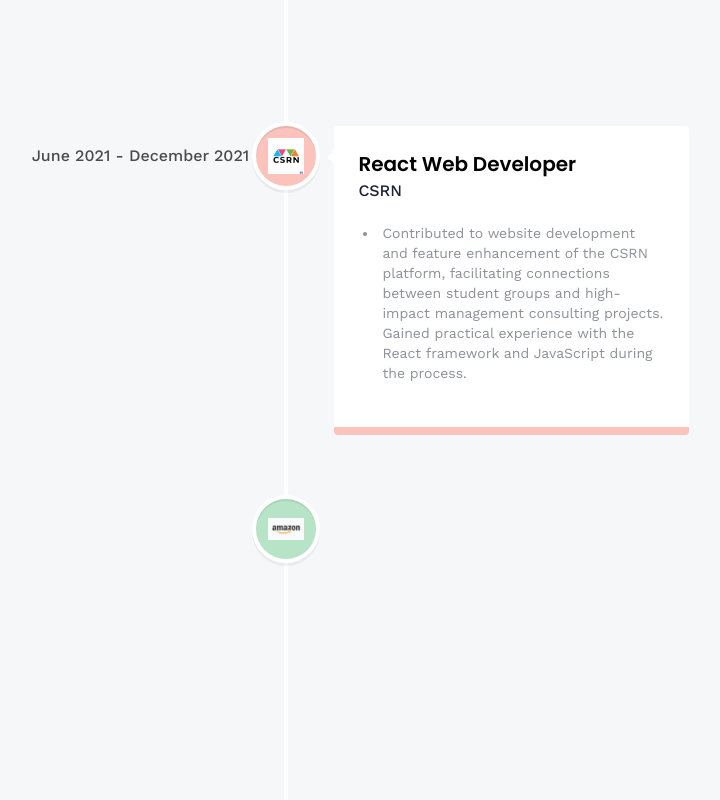
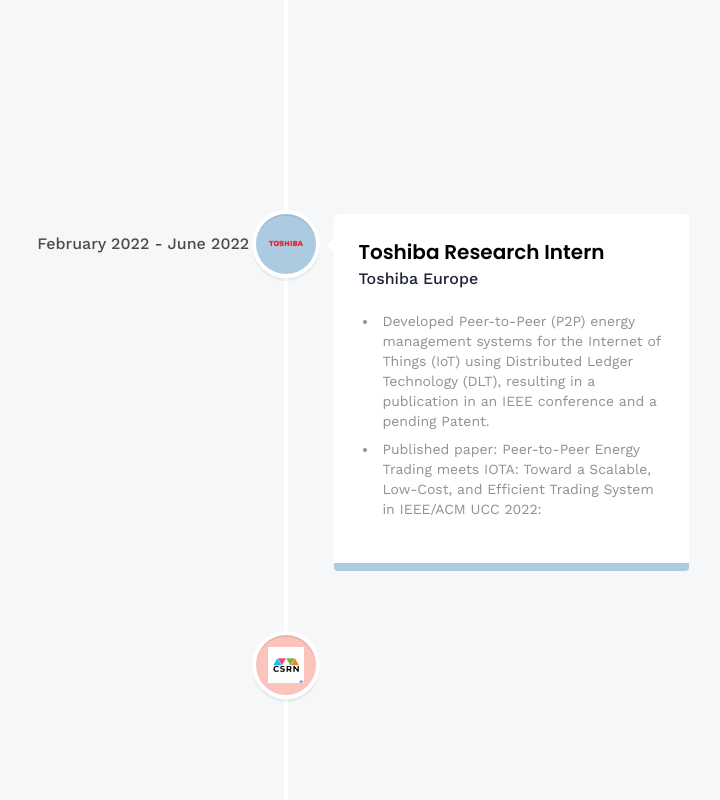
Before and after one commit to CMullaney01/Portfolio, a React (Vite) app: page /about in a window 1280 px wide. Shown: the part 1280-2080 px from the top of the page, without its empty margins (354-1074 px from the left). Built offline with nearby package versions, Linux system fonts and the light colour scheme.

Commit message:
Improved about page

```diff
--- a/src/constants/index.js
+++ b/src/constants/index.js
@@ -65,11 +65,24 @@
         title: "Toshiba Research Associate",
         company_name: "Toshiba Europe",
         icon: toshiba,
+        iconBg: "#b7e4c7",
+        date: "June 2022 - June 2022",
+        points: [
+            "Worked on wireless connectivity protocols and nRF52840-DK boards to simulate the use of bluetooth as a communication mechanism in real-time environments.",
+            "Integrated moving Electric Vehicles and Certificate Authority-based authentication to secure peer-to-peer energy trading amongst multiple devices",
+            "Leveraged the secure infrastructure to improve trading efficiency by employing LSTM deep neural networks for load forecasting, culminating in a published paper.",
+            "Published paper: Efficient and Secure Energy Trading with Electric Vehicles and Distributed Ledger Technology in IEEE VCC 2023",
+
+        ],
+    },
+    {
+        title: "Toshiba Research Intern",
+        company_name: "Toshiba Europe",
+        icon: toshiba,
         iconBg: "#accbe1",
-        date: "February 2022 - June 2023",
+        date: "February 2022 - June 2022",
         points: [
-            "Developed Peer-to-Peer (P2P) energy management systems for the Internet of Things (IoT) using Distributed Ledger Technology (DLT), and Electric Vehicles (EVs), resulting in notable publications in IEEE conferences and a pending Patent.",
-            "Published paper: Efficient and Secure Energy Trading with Electric Vehicles and Distributed Ledger Technology in IEEE VCC 2023",
+            "Developed Peer-to-Peer (P2P) energy management systems for the Internet of Things (IoT) using Distributed Ledger Technology (DLT), resulting in a publication in an IEEE conference and a pending Patent.",
             "Published paper: Peer-to-Peer Energy Trading meets IOTA: Toward a Scalable, Low-Cost, and Efficient Trading System in IEEE/ACM UCC 2022:",
         ],
     },
@@ -85,9 +98,9 @@
     },
     {
         title: "Operations Associate",
-        company_name: "Shopify",
+        company_name: "Amazon Warehouse",
         icon: amazon,
-        iconBg: "#b7e4c7",
+        iconBg: "#a2d2ff",
         date: "May 2020 - August 2020",
         points: [
             "Promoted to a key role in managing the operations of the Amazon distribution center. Responsible for Sortation Associates and Flex Delivery Drivers, ensuring efficient routing of undelivered packages and implementing solutions for missing and damaged packages.",
```
